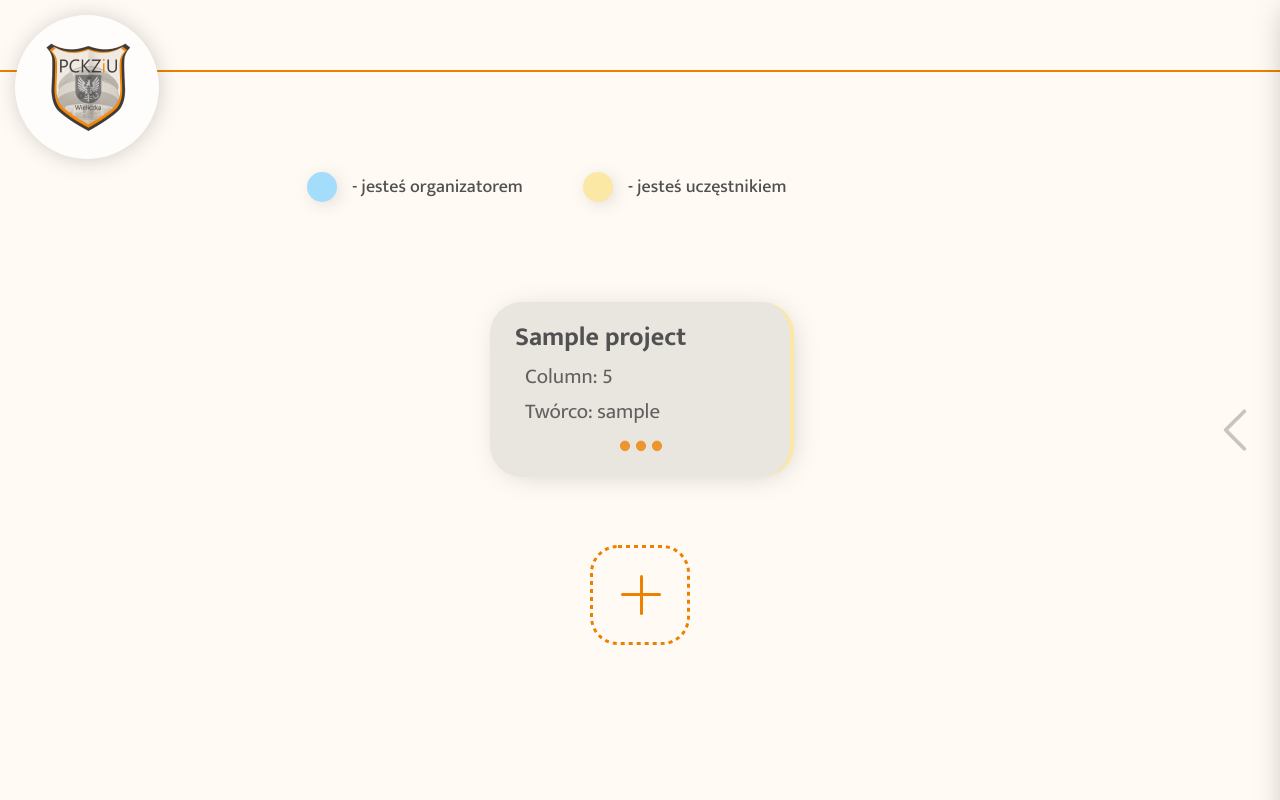
After one commit to NikitaArd/TaskSync, a Django app: template project_manager/manager_app/templates/manager_app/projects_menu.html in a window 1280 px wide. The commit adds this page. Run offline with Django 4.2, Linux system fonts and the light colour scheme; the template is opened without the code that fills it: most values are stand-ins (such as "Sample title", 1, 10 or a date in 2020); some libraries are stand-ins or nearby versions.

Commit message:
[8.17.10.5] Start creating page with user projects (without dialogs and get params)

```diff
--- a/project_manager/manager_app/templates/manager_app/layout/basic.html
+++ b/project_manager/manager_app/templates/manager_app/layout/basic.html
@@ -36,7 +36,7 @@
         <div id="menuContent">
             <a href="{% url 'title_page' %}"><p class="text-1">Strona główna</p></a>
             <a href="{% url 'account_info_page' %}"><p class="text-1">Twoje konto</p></a>
-            <a href="#"><p class="text-1">Galeria projektów</p></a>
+            <a href="{% url 'projects_menu' %}"><p class="text-1">Galeria projektów</p></a>
             {% if request.user.is_authenticated %}
             <a href="{% url 'logout' %}"><p class="text-1">Wyloguj się</p></a>
             {% endif %}
--- /dev/null
+++ b/project_manager/manager_app/templates/manager_app/projects_menu.html
@@ -0,0 +1,54 @@
+{% extends './layout/basic.html' %}
+{% load static  %}
+{% load widget_tweaks %}
+
+{% block title %}Menu projektów{% endblock title %}
+
+{% block dialog %}
+
+{% endblock dialog %}
+
+{% block main %}
+    <div class="main">
+        <div class="projects">
+            <div class="projects-designation">
+                <section>
+                    <div class="projects-organizer"></div> <a href="#"> - jesteś organizatorem</a>
+                </section>
+
+                <section>
+                    <div class="projects-member"></div> <a href="##"> - jesteś uczęstnikiem</a>
+                </section>
+            </div>
+            <section class="projects-menu">
+                {% for project in member_projects %}
+                <div class="projects-card-wrapper">
+                        {% if project.owner == request.user %}
+                            <div class="projects-card projects-card-owner" id="card-{{ project.uuid }}">
+                        {% else %}
+                            <div class="projects-card projects-card-member" id="card-{{ project.uuid }}">
+                        {% endif %}
+                        <h1>{{ project.name }}</h1>
+                        <p>Column: 5</p>
+                        <p>Twórco: {{ project.owner.username }}</p>
+                        <div class="more-button" onclick="open_more('{{ project.uuid }}')">
+                            <img src="{% static 'manager_app/icons/More.svg' %}">
+                        </div>
+
+                    </div>
+                    <section class="card-more" id="card_more-{{ project.uuid }}">
+                        <button onclick="dialogOpener('project-settings-window')">
+                            <img src="{% static 'manager_app/icons/settings.svg' %}">Ustawienia
+                        </button>
+                    </section>
+                </div>
+                {% endfor %}
+                <div class="projects-card-wrapper">
+                    <div class="projects-add">
+                            <img src="{% static 'manager_app/icons/Add project.svg' %}" alt="+ dodaj nowy project" id="add-new-project" onclick="dialogOpener('project-add-window')">
+                    </div>
+                </div>
+            </section>
+        </div>
+    </div>
+{% endblock main %}
--- a/project_manager/manager_app/urls.py
+++ b/project_manager/manager_app/urls.py
@@ -12,6 +12,7 @@ from .views import (
         login_page,
         logout_page,
         account_info_page,
+        projects_menu,
         PasswordResetConfirmViewWithErrors
         )
 
@@ -21,6 +22,7 @@ urlpatterns = [
         path('login/', login_page, name='login_page'),
         path('logout/', logout_page, name='logout'),
         path('accounts/information/', account_info_page, name='account_info_page'),
+        path('menu/', projects_menu, name='projects_menu'),
 
         # Password reset URLs
 
```
Also changed, not shown: project_manager/manager_app/views.py (+15 -1 lines).
